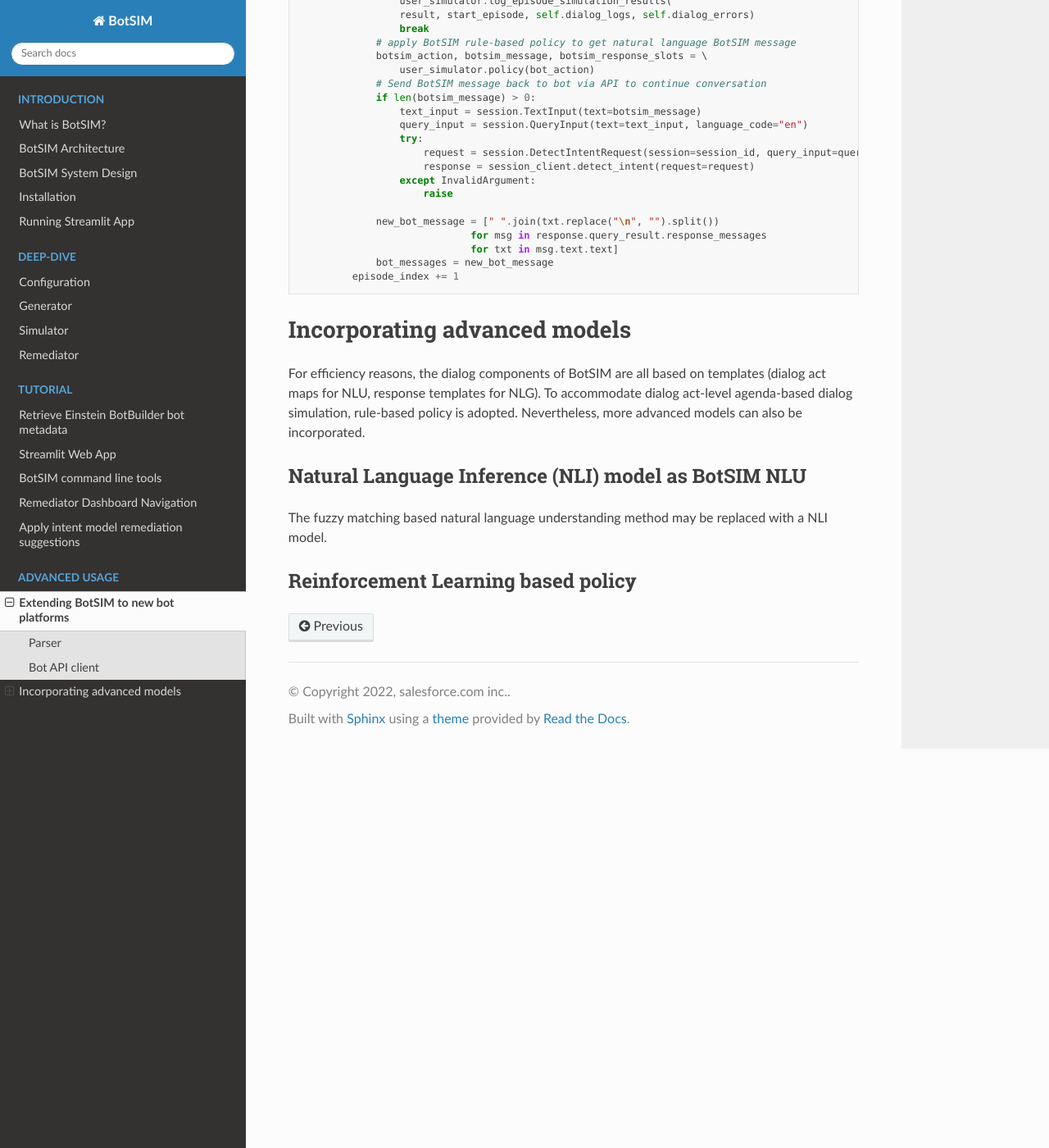
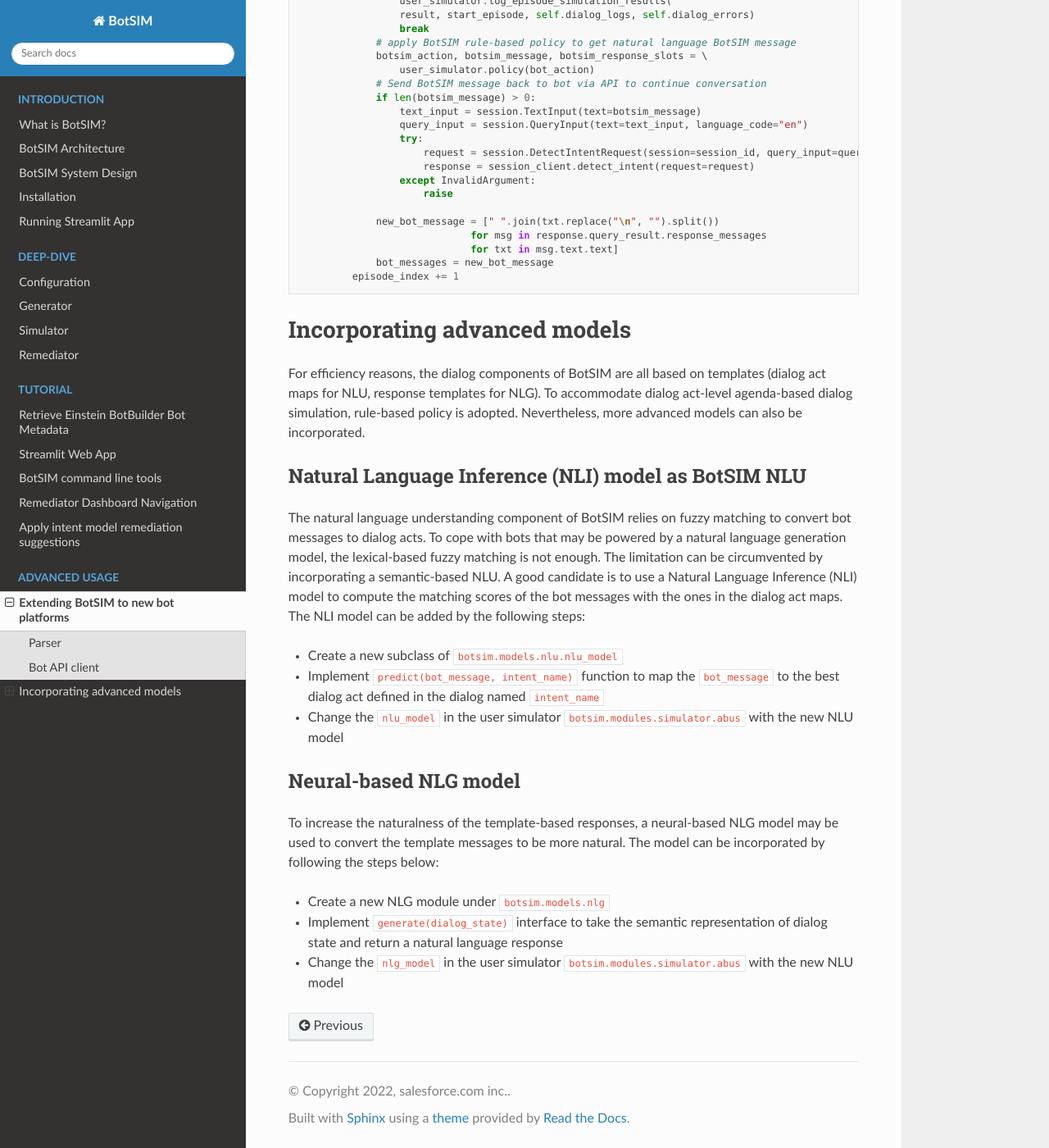
Before and after one commit to salesforce/botsim, a Sphinx documentation site: the page built from docs/advanced_usage.rst, in a window 1280 px wide and 1400 px high, scrolled down 2506 px. Shown: the whole window at 82% size. Built offline with Sphinx 7.4.7 and the Read the Docs theme 2.0.0, drawn with Linux system fonts in a browser that asks for light colours.

```diff
--- a/docs/advanced_usage.rst
+++ b/docs/advanced_usage.rst
@@ -107,7 +107,20 @@ To accommodate dialog act-level agenda-based dialog simulation, rule-based polic
 
 Natural Language Inference (NLI) model as BotSIM NLU
 ******************************************************
-The fuzzy matching based natural language understanding method may be replaced with a NLI model.
+The natural language understanding component of BotSIM relies on fuzzy matching to convert bot messages to dialog acts.
+To cope with bots that may be powered by a natural language generation model, the lexical-based fuzzy matching is not enough. The limitation can be circumvented by incorporating a semantic-based
+NLU. A good candidate is to use a Natural Language Inference (NLI) model to compute the matching scores of the bot messages with the ones in the dialog act maps.
+The NLI model can be added by  the following steps:
 
-Reinforcement Learning based policy
+- Create a new subclass of ``botsim.models.nlu.nlu_model``
+- Implement ``predict(bot_message, intent_name)`` function to map the ``bot_message`` to the best dialog act defined in the dialog named ``intent_name``
+- Change the ``nlu_model`` in the user simulator ``botsim.modules.simulator.abus`` with the new NLU model
+
+Neural-based NLG model
 ************************************
+To increase the naturalness of the template-based responses, a neural-based NLG model may be used to convert the template messages to be more natural.
+The model can be incorporated by following the steps below:
+
+- Create a new NLG module under ``botsim.models.nlg``
+- Implement ``generate(dialog_state)`` interface to take the semantic representation of dialog state and return a natural language response
+- Change the ``nlg_model`` in the user simulator ``botsim.modules.simulator.abus`` with the new NLU model
--- a/docs/tutorials.rst
+++ b/docs/tutorials.rst
@@ -1,4 +1,4 @@
-Retrieve Einstein BotBuilder bot metadata
+Retrieve Einstein BotBuilder Bot Metadata
 ##############################################################################
 There are two inputs required by BotSIM for dialog simulation with the Einstein BotBuilder platform:
 
```
Also changed, not shown: README.md (+12 -13 lines), 2 other files.
